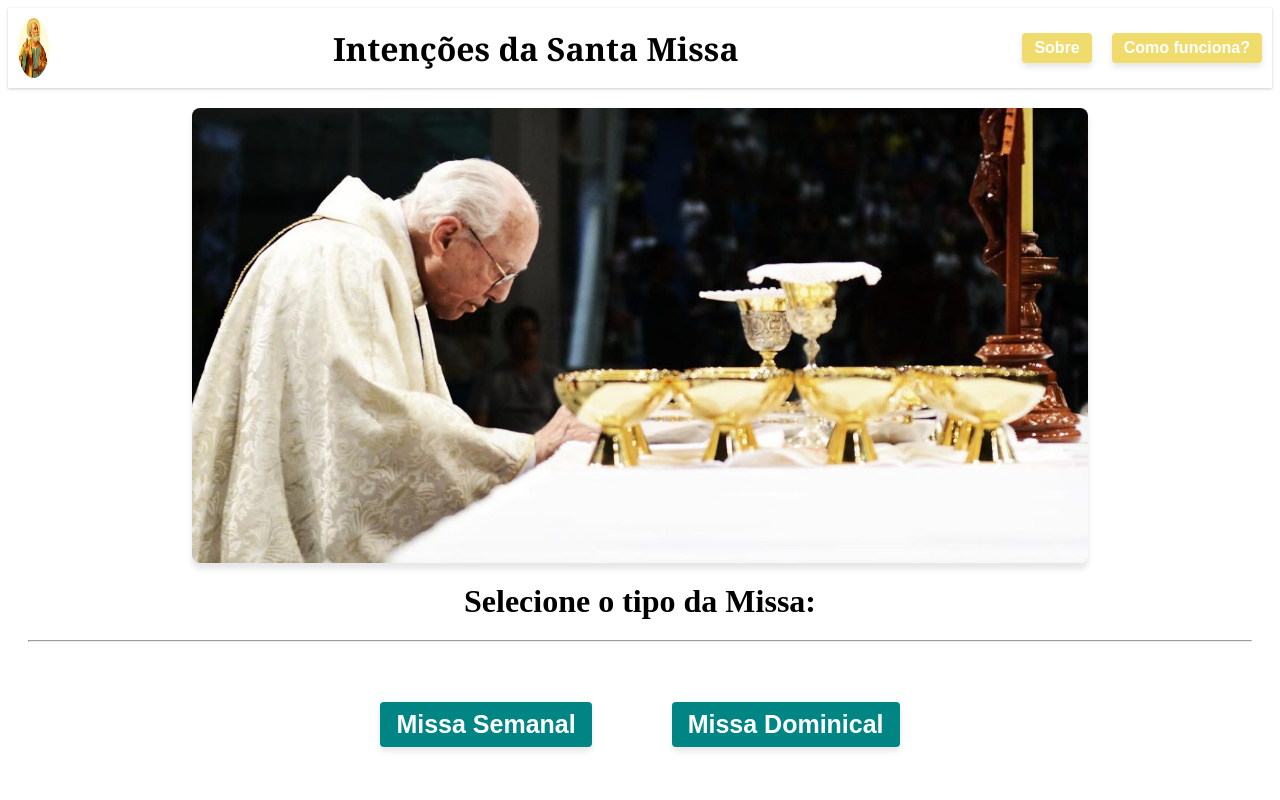
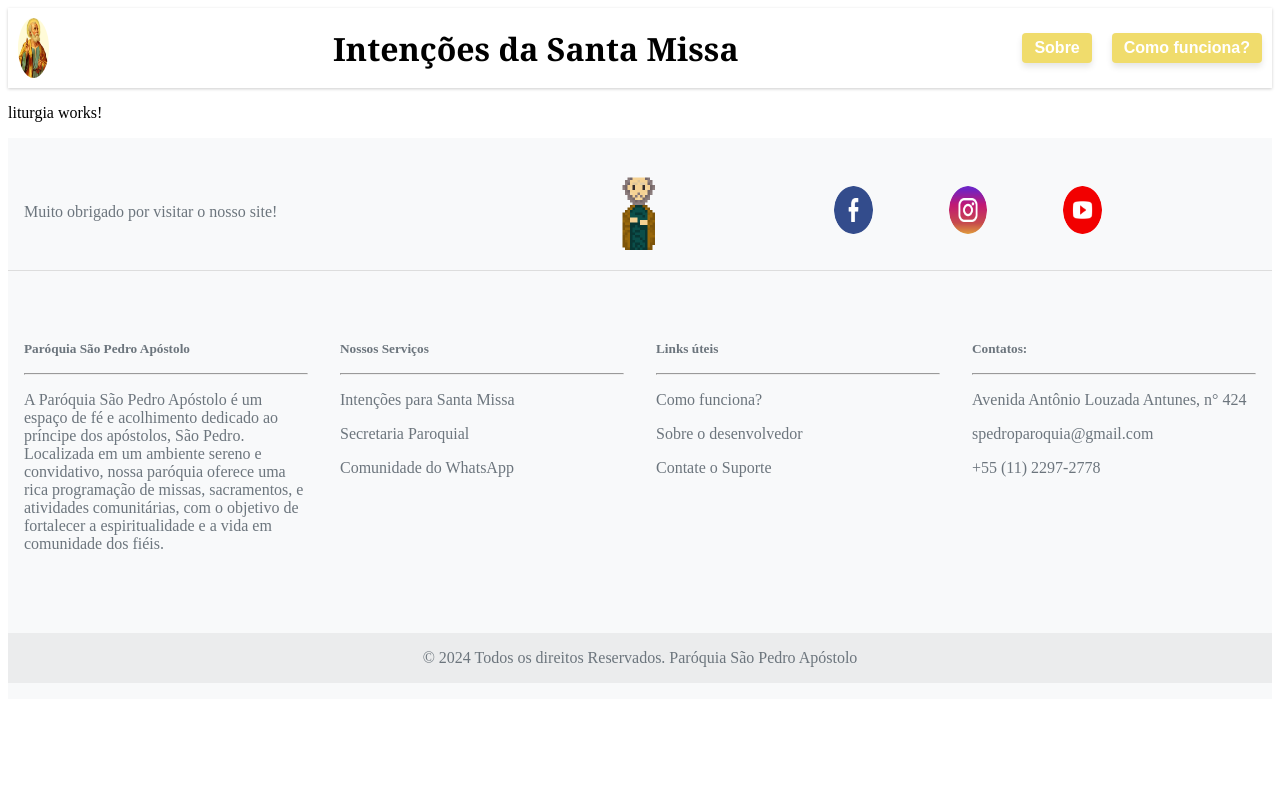
Before and after one commit to JohnDias0/ProjInt, an Angular app: page /liturgia in a window 1280 px wide. Shown: the top 800 px of the page. Built offline with nearby package versions, Linux system fonts and the light colour scheme.

Commit message:
feat: implementação das rotas

```diff
--- a/src/app/app.component.html
+++ b/src/app/app.component.html
@@ -1,3 +1,3 @@
 <app-header></app-header>
-<app-home></app-home>
+<router-outlet></router-outlet>
 <app-footer></app-footer>
```
